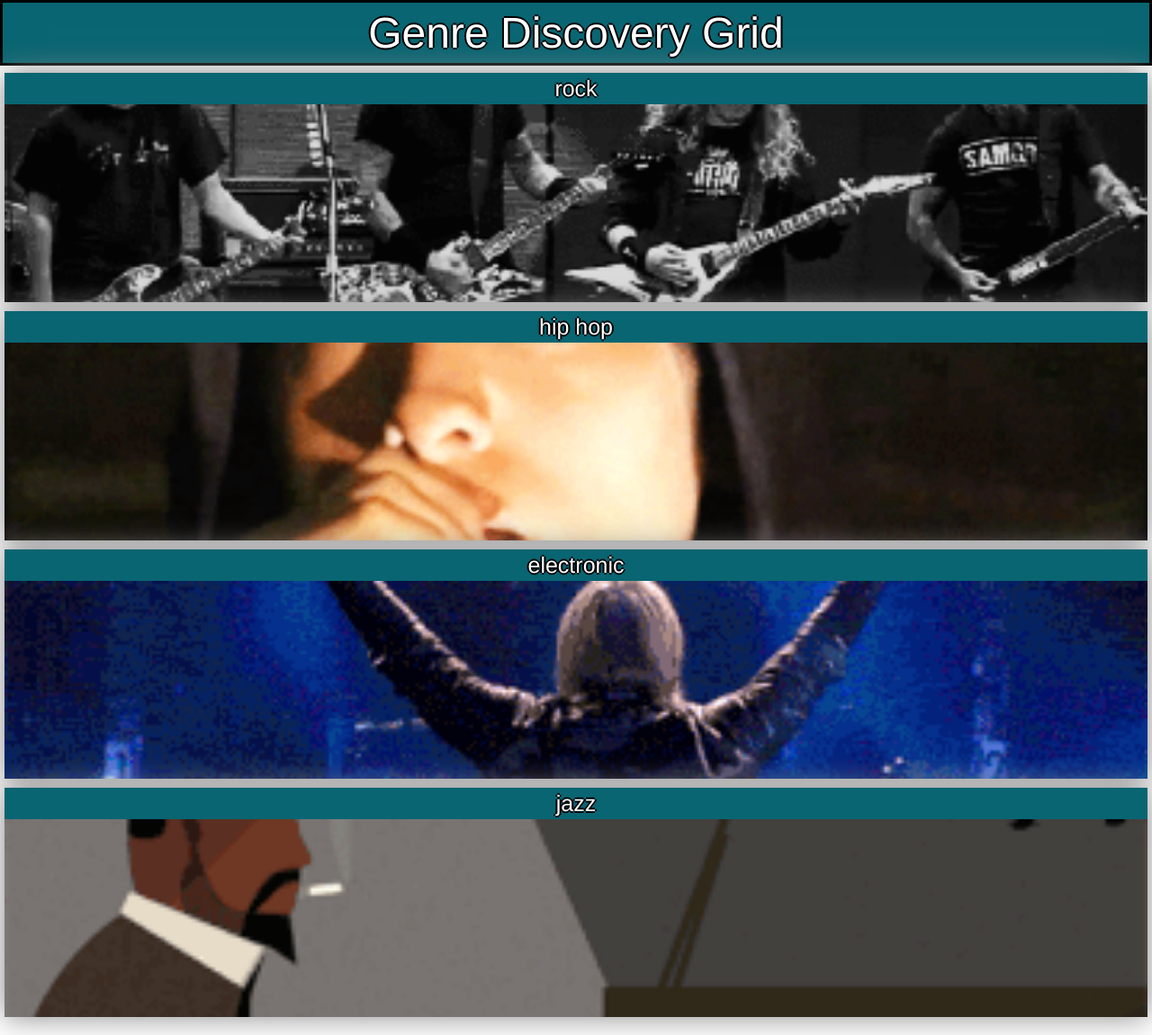
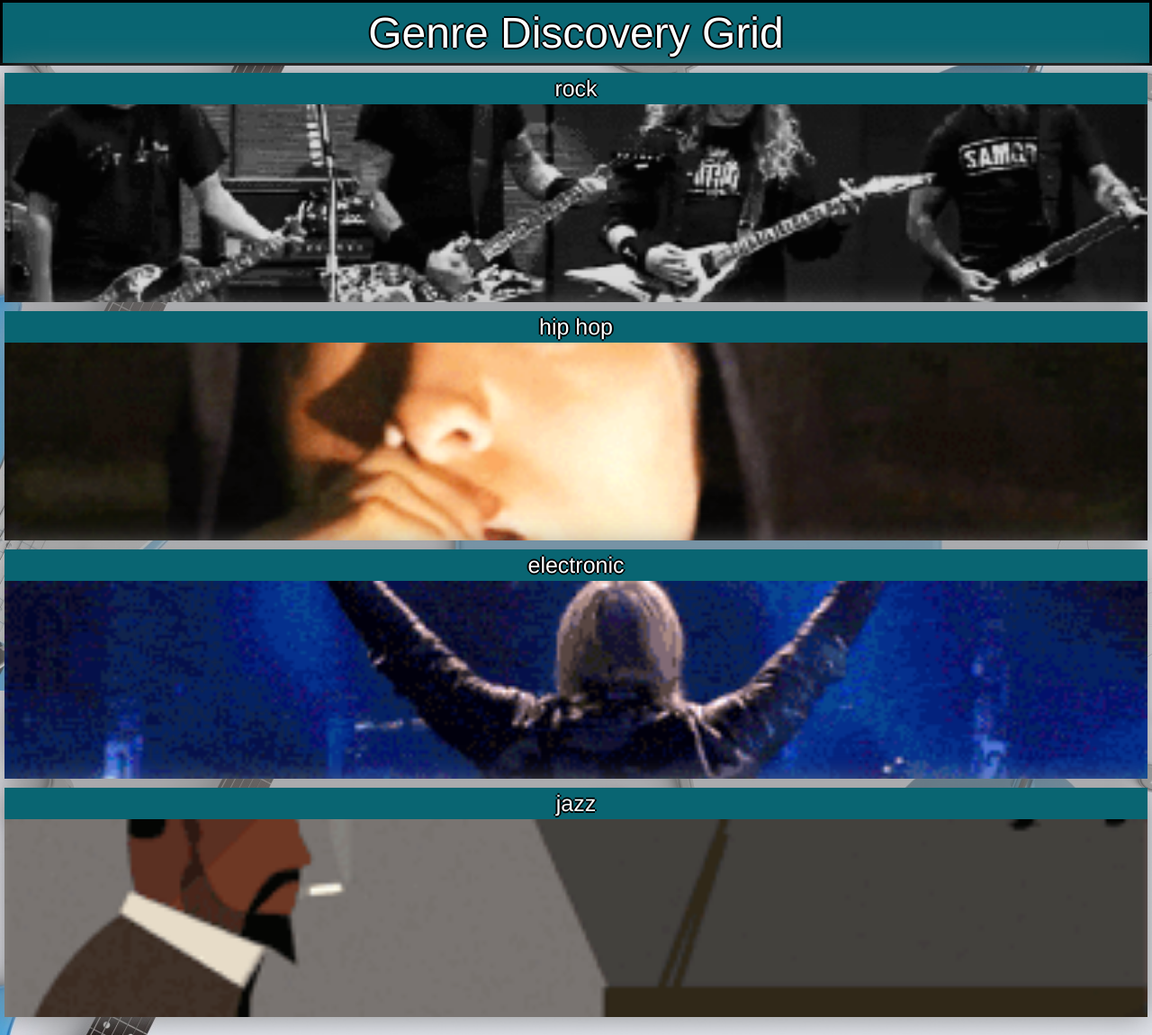
Before and after one commit to womcauliff/Genre-Discovery-Grid, a PHP site: page / in a window 1280 px wide. Shown: the whole page at 90% size. Run offline with PHP 8.4, Linux system fonts and the light colour scheme; some libraries are stand-ins or nearby versions.

Commit message:
backgrounds for home page

```diff
--- a/assets/css/style.css
+++ b/assets/css/style.css
@@ -48,6 +48,11 @@
 	color: white;
 	background-color: #096572;
 	text-shadow: -2px 0 black, 0 2px black, 2px 0 black, 0 -2px black;
+}
+
+ #genreHome{
+	background-image: url("../images/Homebackground.jpg");
+
 }
 
 /* Player Page */
--- a/index.html
+++ b/index.html
@@ -10,7 +10,7 @@
 	<link rel="stylesheet" href="https://cdn.jsdelivr.net/foundation/6.2.3/foundation.min.css">
 	<link rel="stylesheet" type="text/css" href="assets/css/style.css">
 </head>
-<body>
+<body id= "genreHome">
 	<div class="row" id="appname">
 		<div class="column medium-12">
 			<h1 id= "genre-head">Genre Discovery Grid</h1>
```
Also changed, not shown: assets/images/Homebackground.jpg (added).
